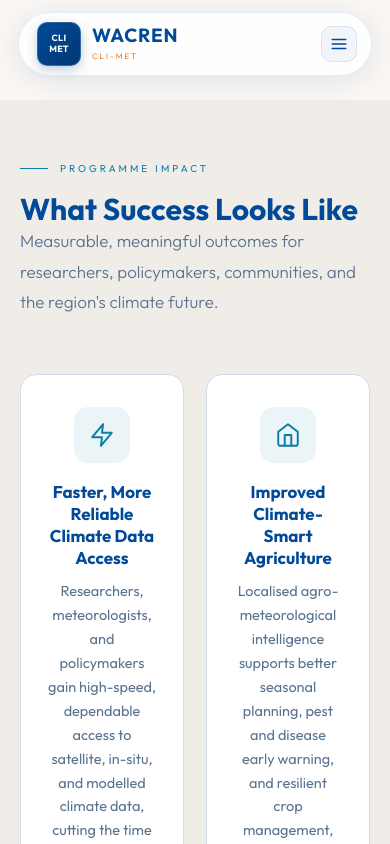
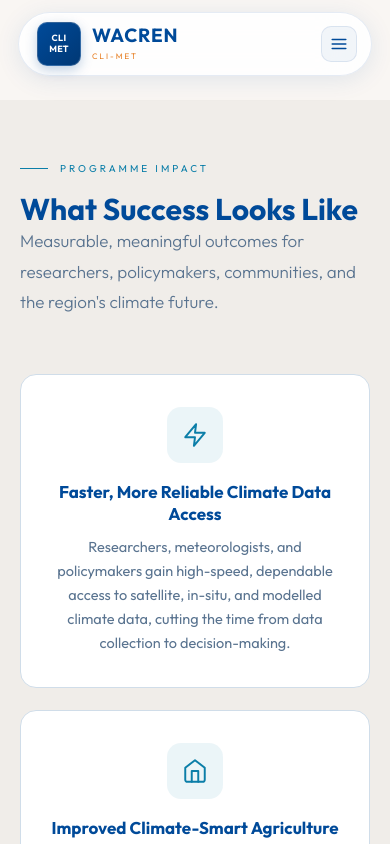
Before and after one commit to steadygroupinc/wacren-cli-met, a Next.js app: page /impact in a window 390 px wide. Shown: the top 844 px of the page. Built offline with nearby package versions, Linux system fonts and the light colour scheme.

Commit message:
Responsive: Force impact cards to single column on mobile

```diff
--- a/app/globals.css
+++ b/app/globals.css
@@ -1144,8 +1144,14 @@ section { padding: 72px 0; }
 
 .impact-grid {
   display: grid;
-  grid-template-columns: repeat(4, 1fr);
+  grid-template-columns: repeat(auto-fit, minmax(260px, 1fr));
   gap: 22px;
+}
+
+@media (max-width: 768px) {
+  .impact-grid {
+    grid-template-columns: 1fr !important;
+  }
 }
 
 .impact-card {
@@ -1486,11 +1492,16 @@ footer {
   .nav-cta { display: none !important; }
 }
 
+@media (max-width: 720px) {
+  .precursor-grid { grid-template-columns: 1fr !important; }
+}
+
 @media (max-width: 540px) {
   .hero-title { font-size: 36px; }
   .hero-actions { flex-direction: column; width: 100%; }
   .hero-actions .btn { width: 100%; text-align: center; }
   .pillars-grid { grid-template-columns: 1fr; }
+  .sdgs-layout { display: grid !important; grid-template-columns: 1fr !important; gap: 40px !important; }
   .footer-inner { grid-template-columns: 1fr; }
   .footer-bottom { flex-direction: column; gap: 16px; text-align: center; }
   .contact-form-card { padding: 24px 20px; }
```
